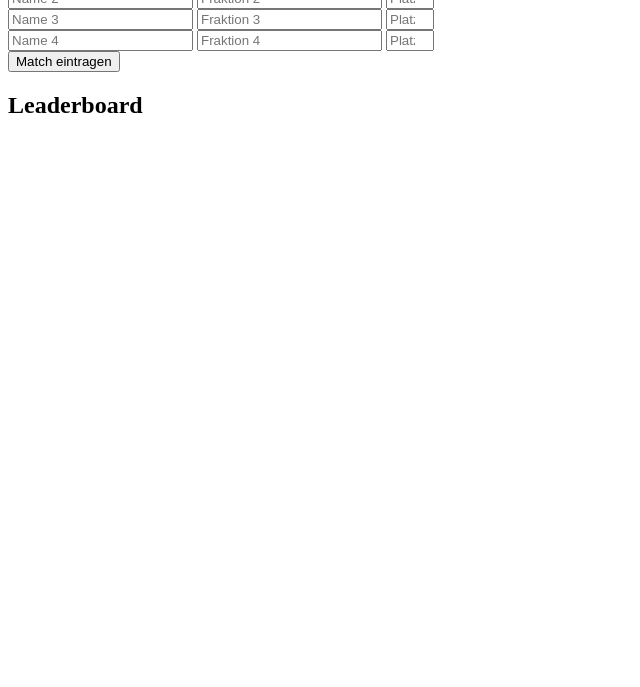
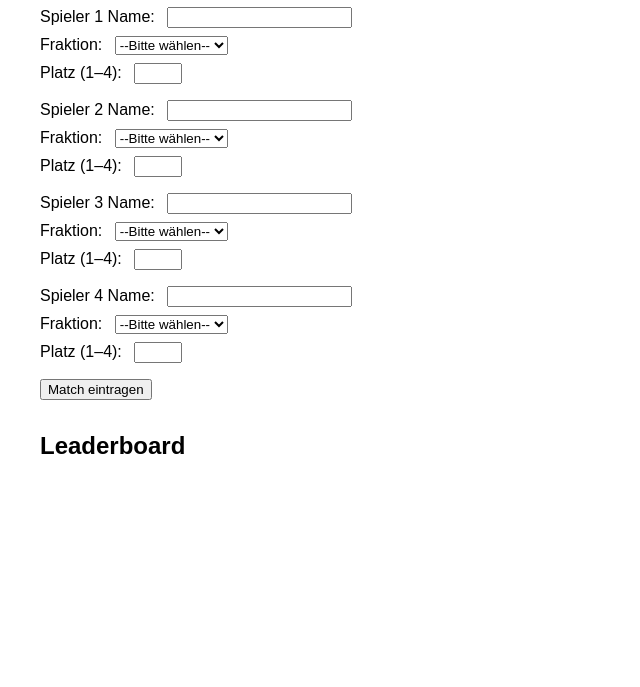
Before and after one commit to willdomaybe/dune-trueskill-rank, a website: page public/index.html in a window 1280 px wide. Shown: the part 113-800 px from the top of the page, without its empty margins (0-640 px from the left). Drawn offline with Linux system fonts and the light colour scheme; no server answers.

Commit message:
Update my project

```diff
--- a/public/index.html
+++ b/public/index.html
@@ -3,17 +3,119 @@
 <head>
   <meta charset="UTF-8">
   <title>Dune Ranking</title>
+  <style>
+    /* Fraktions‑Farben */
+    .faction-atreides  { color: rgb(7, 92, 7); }
+    .faction-smuggler  { color: rgb(15, 102, 202); }
+    .faction-ecaz      { color: pink; }
+    .faction-vernius   { color: purple; }
+    .faction-harkonnen { color: red; }
+    .faction-corrino   { color: gray; }
+    .faction-fremen    { color: rgb(146, 125, 7); }
+
+    /* Grund‑Styling */
+    body { font-family: sans-serif; padding: 2rem; }
+    form, #leaderboard { margin-bottom: 2rem; }
+    .player-entry { margin-bottom: 1rem; }
+    label { display: block; margin-bottom: .5rem; }
+    select, input { margin-left: .5rem; }
+  </style>
 </head>
 <body>
   <h1>Dune Spice Wars Ranked</h1>
+
   <form id="matchForm">
     <div id="players">
-      <!-- Platzhalter für 4 Spieler -->
+      <!-- Vier Spieler‑Blöcke -->
+      <div class="player-entry">
+        <label>Spieler 1 Name:
+          <input type="text" name="name" required />
+        </label>
+        <label>Fraktion:
+          <select name="faction" required>
+            <option value="">--Bitte wählen--</option>
+            <option value="Atreides">Atreides</option>
+            <option value="Smuggler">Smuggler</option>
+            <option value="Ecaz">Ecaz</option>
+            <option value="Vernius">Vernius</option>
+            <option value="Harkonnen">Harkonnen</option>
+            <option value="Corrino">Corrino</option>
+            <option value="Fremen">Fremen</option>
+          </select>
+        </label>
+        <label>Platz (1–4):
+          <input type="number" name="place" min="1" max="4" required />
+        </label>
+      </div>
+      <!-- Kopiere das obige 3× für Spieler 2–4 -->
+      <div class="player-entry">
+        <label>Spieler 2 Name:
+          <input type="text" name="name" required />
+        </label>
+        <label>Fraktion:
+          <select name="faction" required>
+            <option value="">--Bitte wählen--</option>
+            <option value="Atreides">Atreides</option>
+            <option value="Smuggler">Smuggler</option>
+            <option value="Ecaz">Ecaz</option>
+            <option value="Vernius">Vernius</option>
+            <option value="Harkonnen">Harkonnen</option>
+            <option value="Corrino">Corrino</option>
+            <option value="Fremen">Fremen</option>
+          </select>
+        </label>
+        <label>Platz (1–4):
+          <input type="number" name="place" min="1" max="4" required />
+        </label>
+      </div>
+      <div class="player-entry">
+        <label>Spieler 3 Name:
+          <input type="text" name="name" required />
+        </label>
+        <label>Fraktion:
+          <select name="faction" required>
+            <option value="">--Bitte wählen--</option>
+            <option value="Atreides">Atreides</option>
+            <option value="Smuggler">Smuggler</option>
+            <option value="Ecaz">Ecaz</option>
+            <option value="Vernius">Vernius</option>
+            <option value="Harkonnen">Harkonnen</option>
+            <option value="Corrino">Corrino</option>
+            <option value="Fremen">Fremen</option>
+          </select>
+        </label>
+        <label>Platz (1–4):
+          <input type="number" name="place" min="1" max="4" required />
+        </label>
+      </div>
+      <div class="player-entry">
+        <label>Spieler 4 Name:
+          <input type="text" name="name" required />
+        </label>
+        <label>Fraktion:
+          <select name="faction" required>
+            <option value="">--Bitte wählen--</option>
+            <option value="Atreides">Atreides</option>
+            <option value="Smuggler">Smuggler</option>
+            <option value="Ecaz">Ecaz</option>
+            <option value="Vernius">Vernius</option>
+            <option value="Harkonnen">Harkonnen</option>
+            <option value="Corrino">Corrino</option>
+            <option value="Fremen">Fremen</option>
+          </select>
+        </label>
+        <label>Platz (1–4):
+          <input type="number" name="place" min="1" max="4" required />
+        </label>
+      </div>
     </div>
+
     <button type="submit">Match eintragen</button>
   </form>
+
   <h2>Leaderboard</h2>
   <div id="leaderboard"></div>
+
   <script src="main.js"></script>
 </body>
 </html>
--- a/public/main.js
+++ b/public/main.js
@@ -1,37 +1,46 @@
-// Dynamisch 4 Eingabezeilen erzeugen
-const playersDiv = document.getElementById('players');
-for (let i = 1; i <= 4; i++) {
-  const div = document.createElement('div');
-  div.innerHTML = `
-    <input placeholder="Name ${i}" id="name${i}">
-    <input placeholder="Fraktion ${i}" id="faction${i}">
-    <input type="number" min="1" max="4" placeholder="Platz ${i}" id="place${i}">
-  `;
-  playersDiv.appendChild(div);
-}
-
 document.getElementById('matchForm').addEventListener('submit', async e => {
   e.preventDefault();
-  const players = [];
-  for (let i = 1; i <= 4; i++) {
-    players.push({
-      name: document.getElementById(`name${i}`).value,
-      faction: document.getElementById(`faction${i}`).value,
-      place: Number(document.getElementById(`place${i}`).value)
-    });
-  }
-  await fetch('/api/report-match', {
+
+  // Alle vier .player-entry‑Blöcke auslesen
+  const entries = Array.from(document.querySelectorAll('.player-entry'));
+  const players = entries.map(div => ({
+    name: div.querySelector('input[name="name"]').value,
+    faction: div.querySelector('select[name="faction"]').value,
+    place: parseInt(div.querySelector('input[name="place"]').value, 10)
+  }));
+
+  // POST an /api/report-match
+  const res = await fetch('/api/report-match', {
     method: 'POST',
-    headers: {'Content-Type':'application/json'},
+    headers: { 'Content-Type': 'application/json' },
     body: JSON.stringify({ players })
   });
+  if (!res.ok) {
+    console.error('Fehler beim Eintragen:', await res.text());
+    return;
+  }
+
+  // Leaderboard neu laden
   loadLeaderboard();
 });
 
+// Funktion zum Laden und Anzeigen des Leaderboards
 async function loadLeaderboard() {
   const res = await fetch('/api/leaderboard');
+  if (!res.ok) {
+    console.error('Fehler beim Laden des Leaderboards');
+    return;
+  }
   const data = await res.json();
-  document.getElementById('leaderboard').innerHTML =
-    data.map(u => `<p>${u.name}: ${u.score}</p>`).join('');
+  const container = document.getElementById('leaderboard');
+  container.innerHTML = data
+    .map(u => {
+      // u sollte: { name, score, faction } enthalten
+      const cls = 'faction-' + u.faction.toLowerCase();
+      return `<p class="${cls}">${u.name}: ${u.score}</p>`;
+    })
+    .join('');
 }
+
+// Beim ersten Laden das Leaderboard holen
 loadLeaderboard();
```
Also changed, not shown: api/leaderboard.js (+14 -13 lines).
